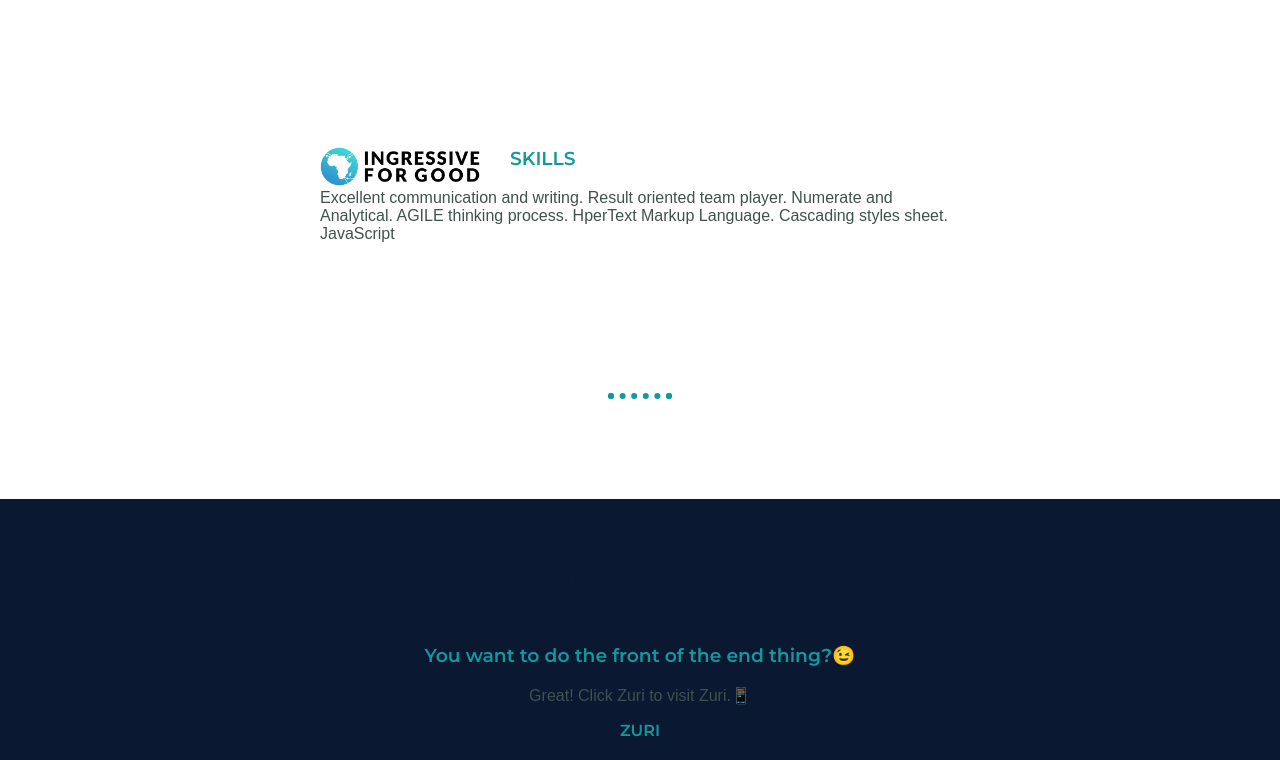
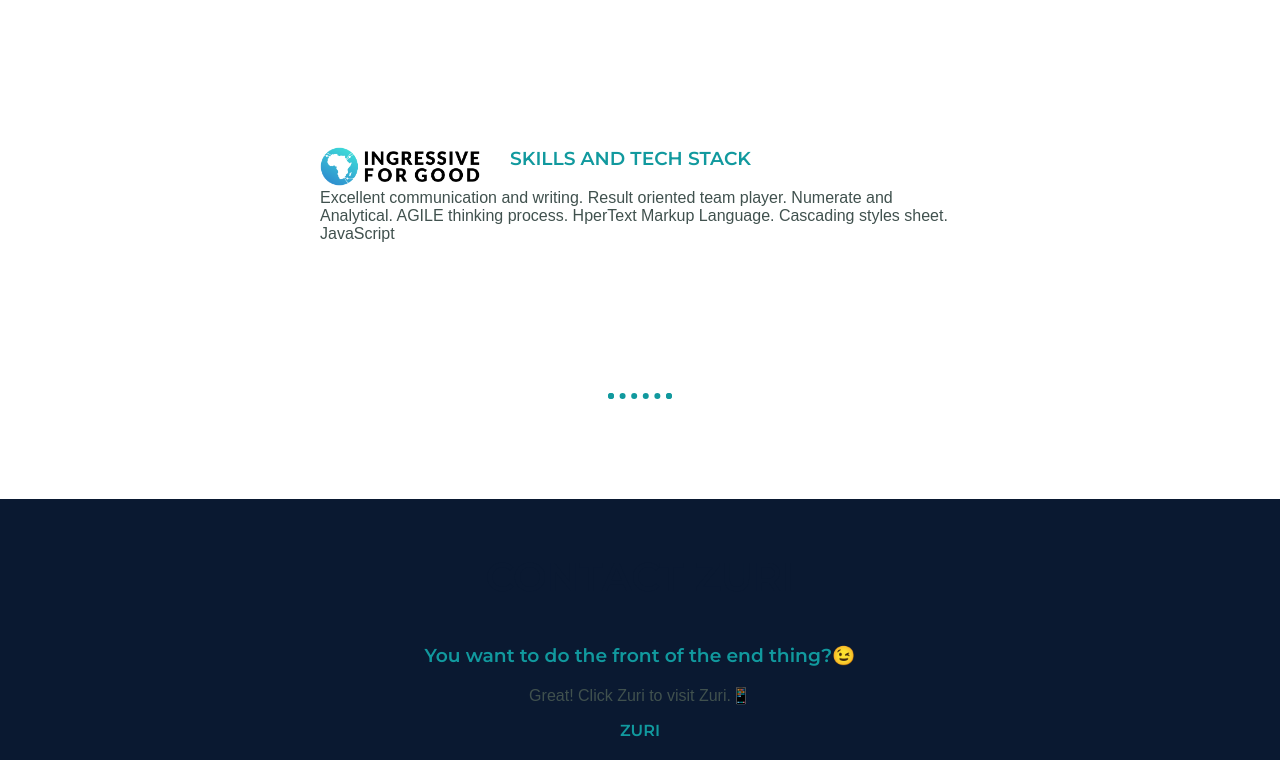
Before and after one commit to EbubeDev/stage2, a plain HTML site: page resume.html in a window 1280 px wide. Shown: the part 1339-2099 px from the top of the page. Drawn offline with Linux system fonts and the light colour scheme.

Commit message:
Update resume.html

```diff
--- a/resume.html
+++ b/resume.html
@@ -40,7 +40,7 @@
             </div>
             <div class="skill-row">
               <img class="i4g-img" src="images/i4g.png" alt="chilli">
-              <h3>SKILLS</h3>
+              <h3>SKILLS AND TECH STACK</h3>
               <p>Excellent communication and writing. Result oriented team player. Numerate and Analytical. AGILE thinking process. HperText Markup Language. Cascading styles sheet. JavaScript </p>
             </div>
           </div>
```
